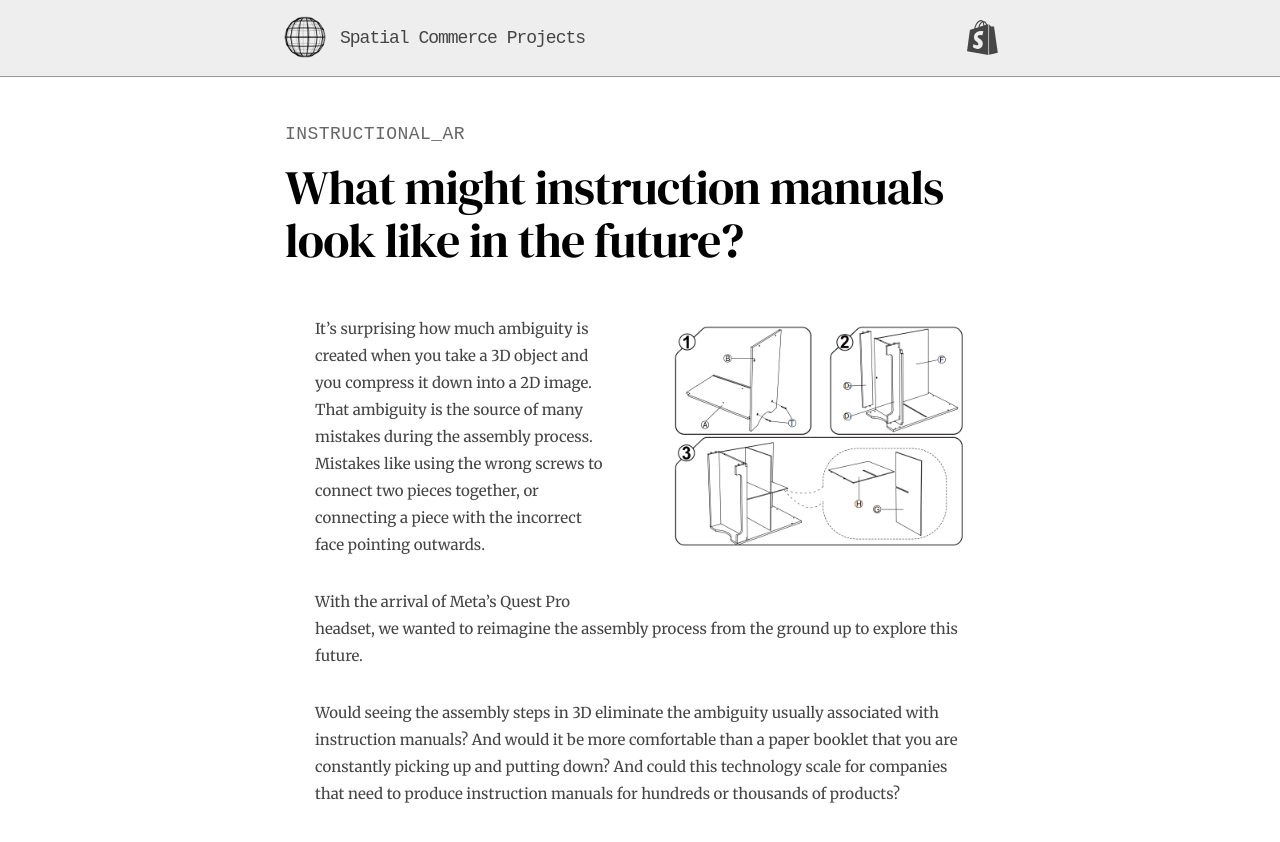
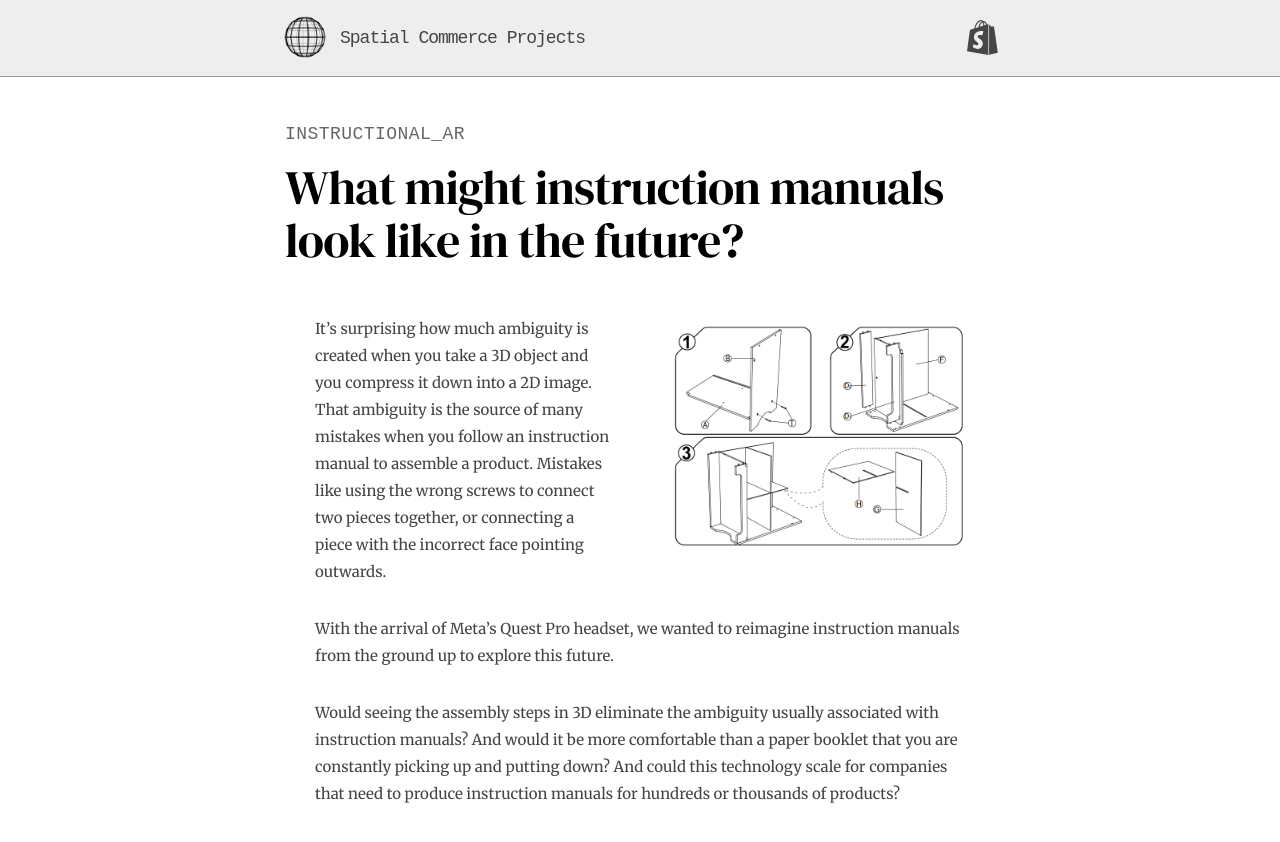
Before and after one commit to Shopify/spatial-commerce-projects, a Jekyll site: the page built from _posts/2022-12-1-Instructional-AR.md, in a window 1280 px wide and 900 px high, cut to the strip 0-863 px from the top of the window. Shown: the top 842 px of the strip. Built offline with Jekyll 4.4.1, drawn with Linux system fonts in a browser that asks for light colours; some web fonts are replaced.

Commit message:
Fix mistake and improve RRK article.

```diff
--- a/_posts/2022-12-1-Instructional-AR.md
+++ b/_posts/2022-12-1-Instructional-AR.md
@@ -7,9 +7,9 @@ image: /images/instructional_ar/delight clip 01 crop.gif
 
 ![_config.yml]({{ site.baseurl }}/images/instructional_ar/steps_1_2_3.png){:.right}
 
-It’s surprising how much ambiguity is created when you take a 3D object and you compress it down into a 2D image. That ambiguity is the source of many mistakes during the assembly process. Mistakes like using the wrong screws to connect two pieces together, or connecting a piece with the incorrect face pointing outwards.
+It’s surprising how much ambiguity is created when you take a 3D object and you compress it down into a 2D image. That ambiguity is the source of many mistakes when you follow an instruction manual to assemble a product. Mistakes like using the wrong screws to connect two pieces together, or connecting a piece with the incorrect face pointing outwards.
 
-With the arrival of Meta’s Quest Pro headset, we wanted to reimagine the assembly process from the ground up to explore this future.
+With the arrival of Meta’s Quest Pro headset, we wanted to reimagine instruction manuals from the ground up to explore this future.
 
 Would seeing the assembly steps in 3D eliminate the ambiguity usually associated with instruction manuals? And would it be more comfortable than a paper booklet that you are constantly picking up and putting down? And could this technology scale for companies that need to produce instruction manuals for hundreds or thousands of products?
 
```
Also changed, not shown: _posts/2022-11-1-Retail-Research-Kit.md (+1 -1 lines).
